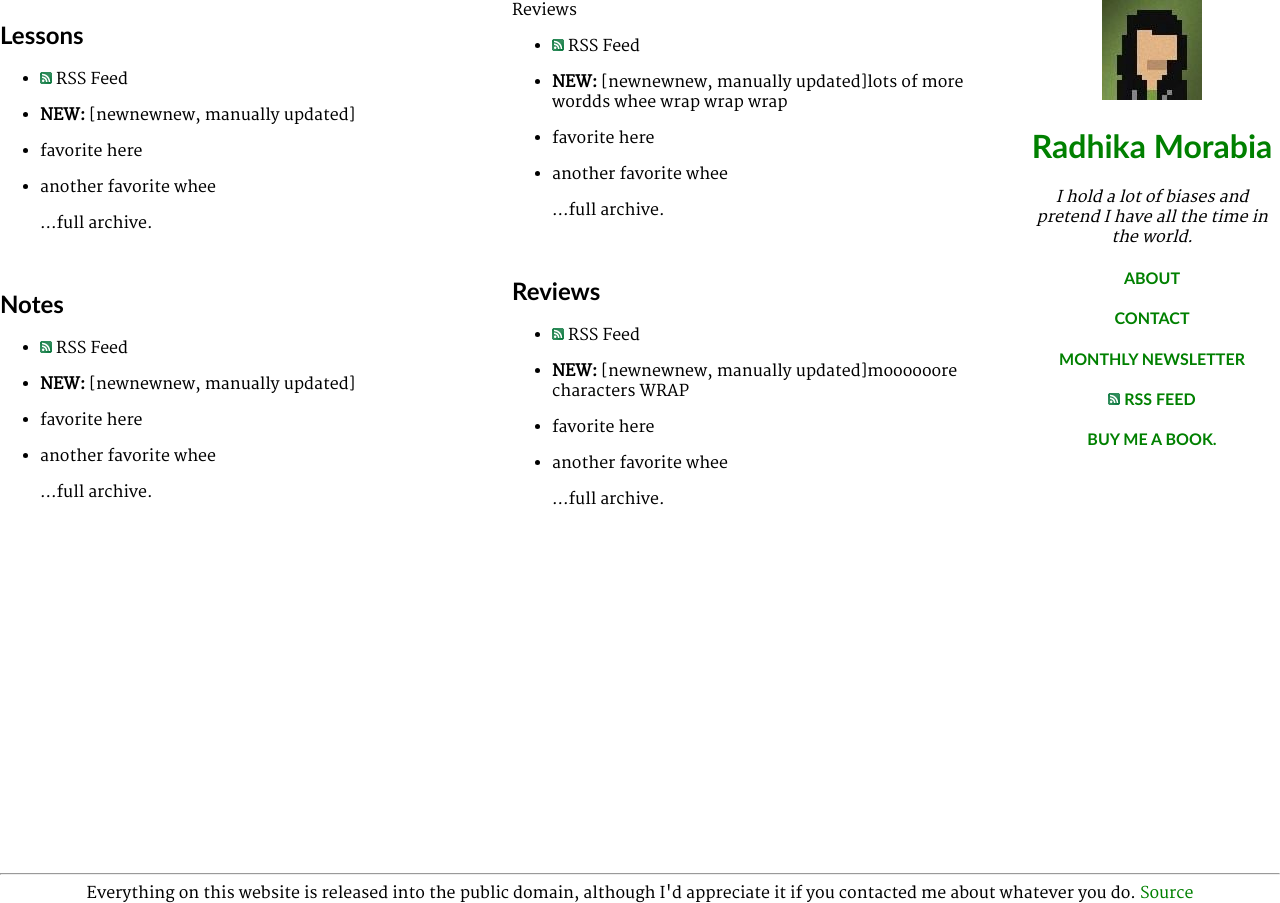
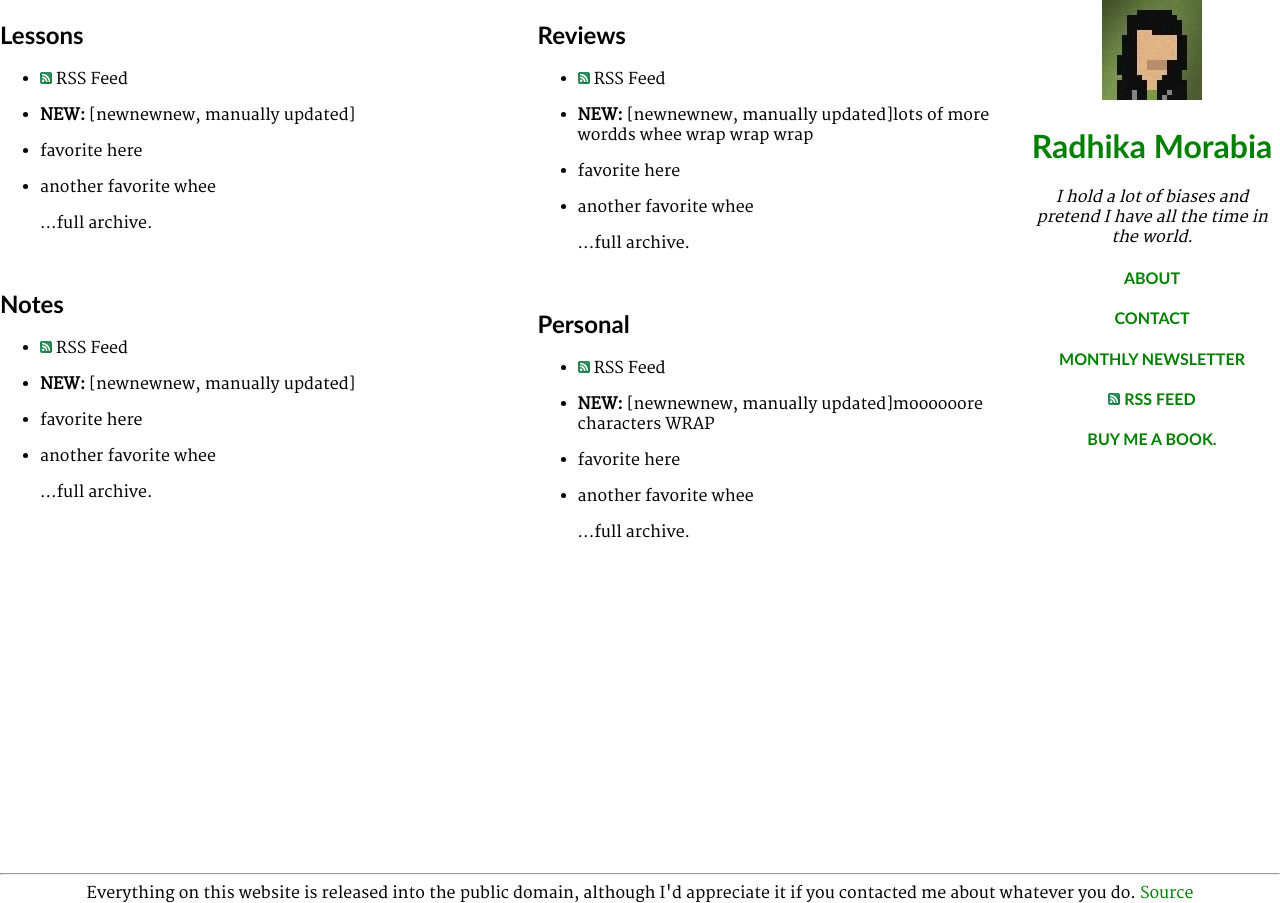
Before and after one commit to rmorabia/radhika.dev, a Jekyll site: the page index.html, which Jekyll copies as it is, in a window 1280 px wide. Built offline with Jekyll 4.4.1, drawn with Linux system fonts in a browser that asks for light colours; Markdown is read by kramdown in place of the engine named in the settings.

Commit message:
i messed up;

```diff
--- a/css/stylesheet.css
+++ b/css/stylesheet.css
@@ -33,9 +33,9 @@ html {
     min-height: 100%;
 }
 
-body {
+/*body {
     margin-bottom: 25px;
-}
+}*/
 
 footer {
     position: absolute;
@@ -49,3 +49,7 @@ footer {
     padding-right: 5%;
     padding-left: 5%;
 }
+
+.column1 {
+    padding-left: 5%;
+}
--- a/index.html
+++ b/index.html
@@ -31,7 +31,7 @@
                 </div>
 
                 <div class="pure-u-2-5">
-                    <div class="column1"
+                    <div class="column1">
                     <h2>Reviews</h2>
                     <ul><li><p><img src="/css/rss.png"/> RSS Feed</p></li>
                     <li><p><b>NEW:</b> [newnewnew, manually updated]lots of more wordds whee wrap wrap wrap</p></li>
@@ -41,7 +41,7 @@
 
                     <br />
 
-                    <h2>Reviews</h2>
+                    <h2>Personal</h2>
                     <ul><li><p><img src="/css/rss.png"/> RSS Feed</p></li>
                     <li><p><b>NEW:</b> [newnewnew, manually updated]moooooore characters WRAP</p></li>
                     <li><p>favorite here</p></li>
```
